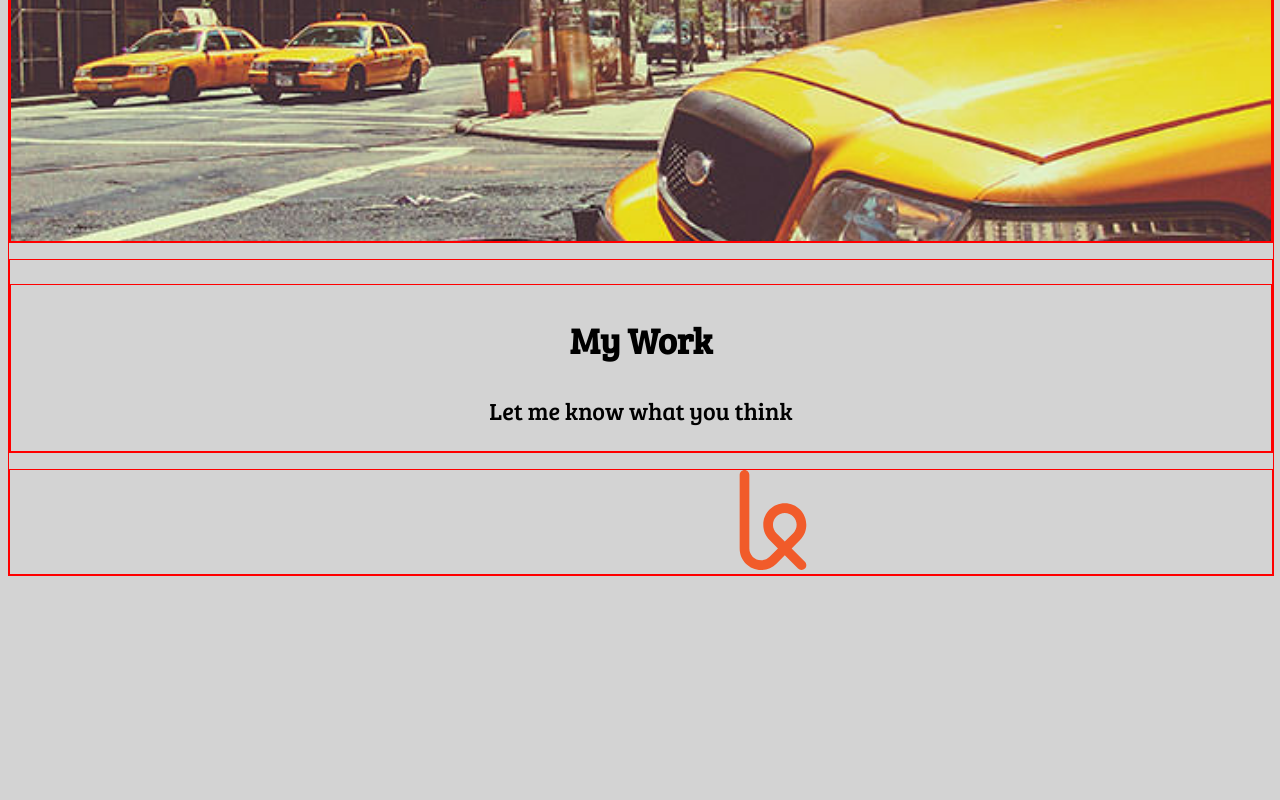
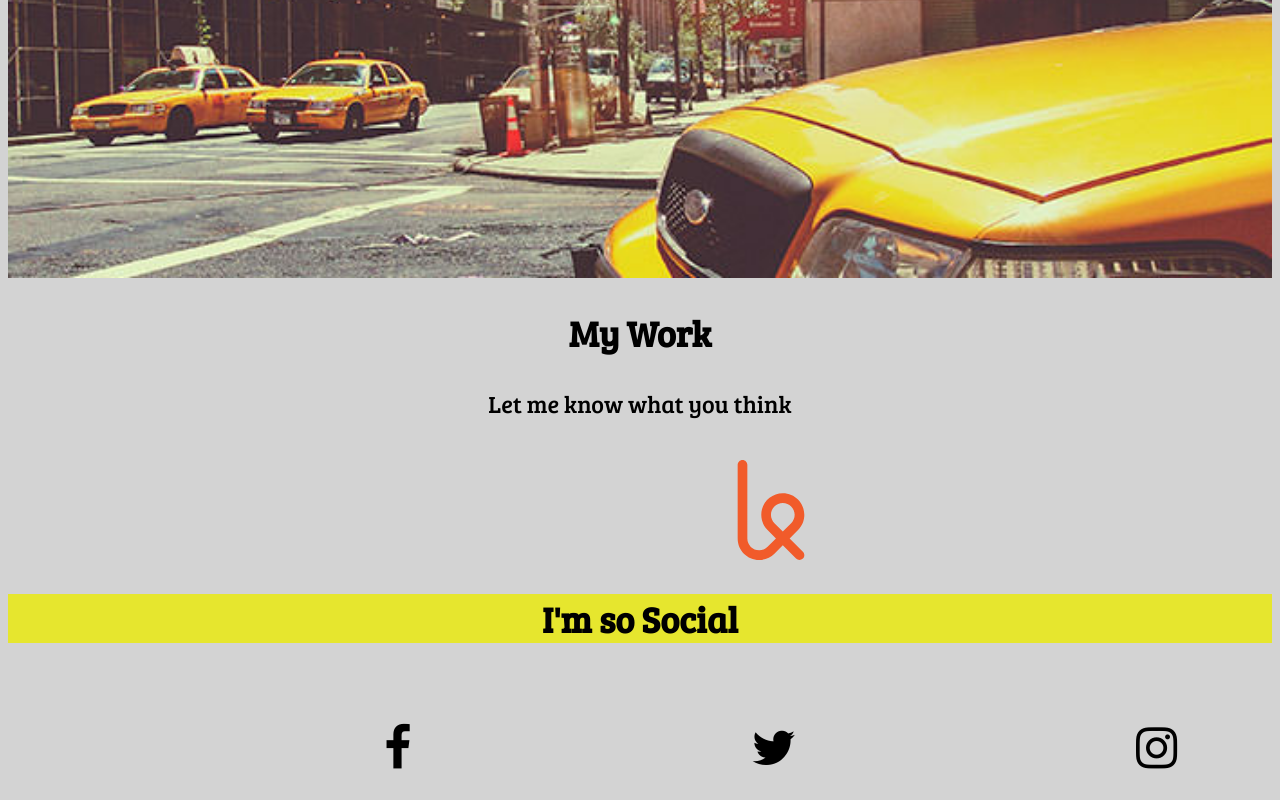
Before and after one commit to simonkang2215/portfolio, a plain HTML site: page index.html in a window 1280 px wide. Shown: the part 1546-2346 px from the top of the page. Before the commit the page ends 2130 px from the top, so only its background shows below. Drawn offline with Linux system fonts and the light colour scheme.

Commit message:
social footer

```diff
--- a/css/style.css
+++ b/css/style.css
@@ -1,6 +1,4 @@
-section, header, div, footer {
-	border: 1px solid red;
-}
+
 body {
 	background-color: LightGrey;
 }
@@ -57,7 +55,21 @@ body {
 	margin-left: 43em;
 }
 /*end of work section*/
-
+/*footer section*/
+.icons li {
+	font-size: 3em;
+	display: inline-block;
+	margin-left:7em;
+	margin-top: 1em;
+}
+.social-icons {
+	text-align: center;
+	font-family: 'Bree Serif', serif;
+	margin-top: 1em;
+	font-size: 1.5em;
+	background-color: #E6E62E;
+}
+/*end of footer section*/
 /*grid framework*/
 *, *:before, *:after {
   box-sizing border-box;
--- a/index.html
+++ b/index.html
@@ -25,6 +25,7 @@
 					</p>
 				</header>
 				<footer class="coding-icons">
+				<ul>
 					<li>
 						<i class="fa fa-css3"></i>
 					</li>
@@ -32,6 +33,7 @@
 						<i class="fa fa-html5"></i>
 					</li>
 				</ul>
+				</footer>
 			</article>
 		</div>
 		<div class="row">
@@ -57,6 +59,27 @@
 				</table>
 			</nav>
 		</div>
+		<div class="row">
+				<footer class="social-footer">
+					<header class="social-icons">
+						<h1>I'm so Social</h1>
+					</header>
+					<ul class="icons">
+						<li>
+							<i class="fa fa-facebook"></i>
+						</li>
+						<li>
+							<i class="fa fa-twitter"></i>
+						</li>
+						<li>
+							<i class="fa fa-instagram"></i>
+						</li>
+					</ul>
+				</footer>
+		</div>
+
+
+
 
 </body>
 </html>
```
